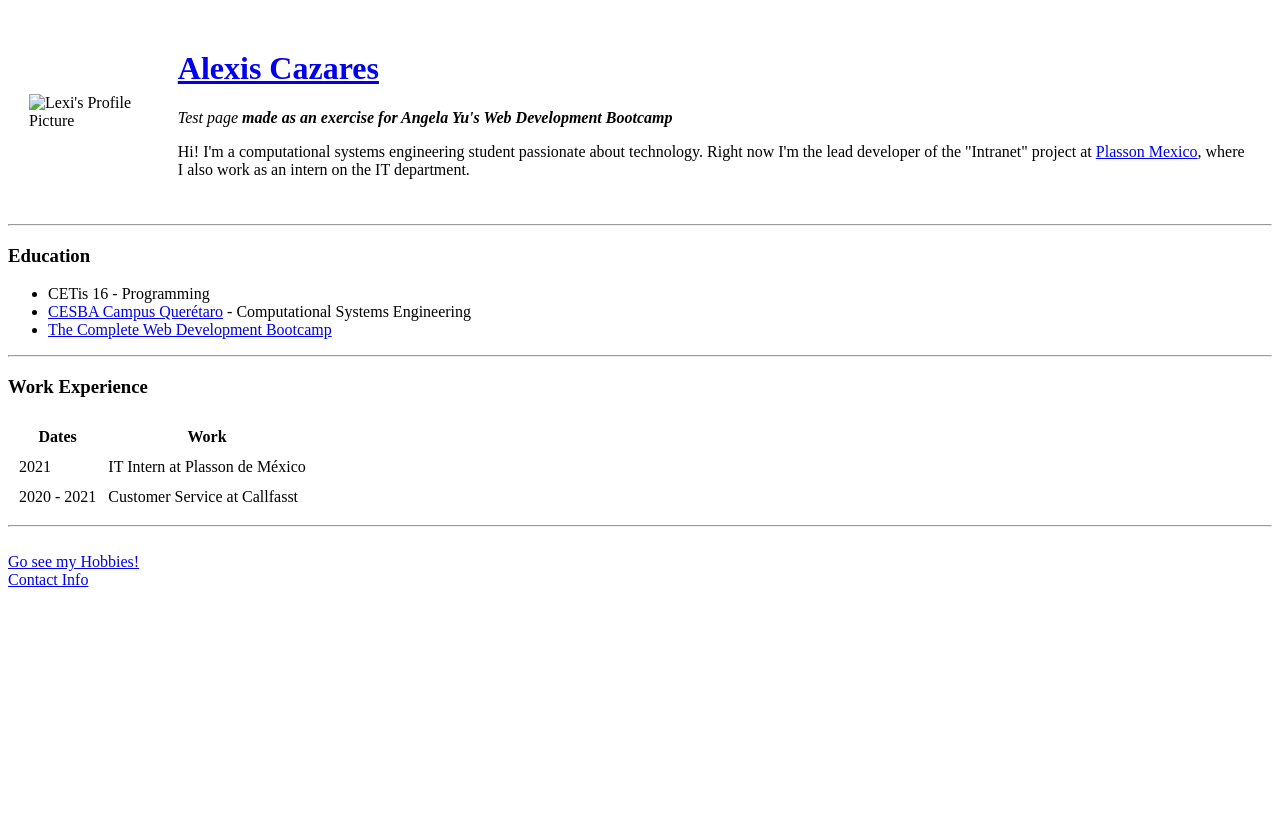
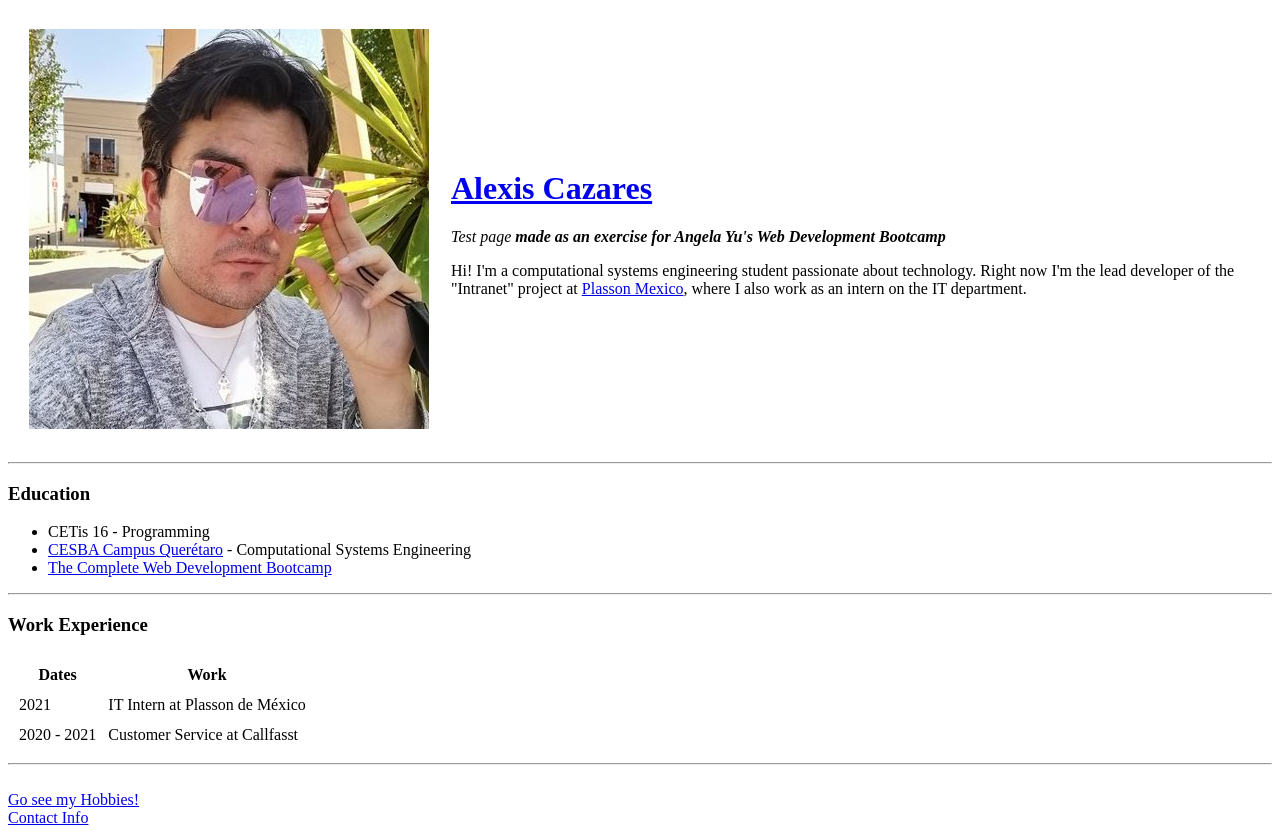
Before and after one commit to Kiriguiri/cv, a plain HTML site: page index.html in a window 1280 px wide. Before the commit the page ends 800 px from the top, so only its background shows below. Drawn offline with Linux system fonts and the light colour scheme; the site is published under a folder, as on GitHub Pages, so addresses that start at the root find nothing.

Commit message:
Index updated

```diff
--- a/index.html
+++ b/index.html
@@ -11,7 +11,7 @@
       <tr>
         <td>
           <img
-            src="/images/diTZlWPK_400x400.jpg"
+            src="images/diTZlWPK_400x400.jpg"
             alt="Lexi's Profile Picture"
           />
         </td>
```
